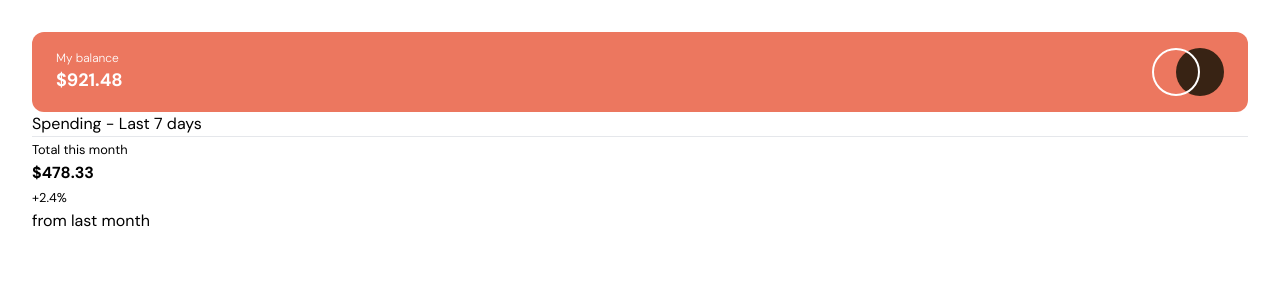
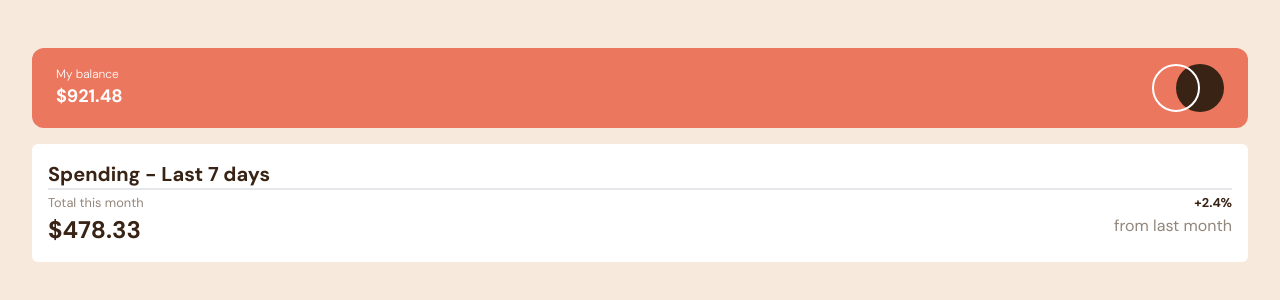
Before and after one commit to mmustaphak/mmustaphak-expenses-chart-component, a React (Vite) app: page / in a window 1280 px wide. Shown: the top 300 px of the page. Built offline with nearby package versions, Linux system fonts and the light colour scheme.

Commit message:
Added basic styling to the main component

```diff
--- a/src/App.jsx
+++ b/src/App.jsx
@@ -3,7 +3,7 @@ import Main from "./components/Main.jsx"
 
 export default function App() {
   return (
-    <div className="w-[95%] mt-8 mx-auto">
+    <div className="w-[95%] mt-12 mx-auto">
       <Header/>
       <Main/>
     </div>
--- a/src/components/Main.jsx
+++ b/src/components/Main.jsx
@@ -1,18 +1,20 @@
 const Main = ()=>{
     return(
-        <main>
-            <h2>Spending - Last 7 days</h2>
+        <main className="mt-4 py-4 px-4 rounded-md bg-white text-dark-brown">
+            <h2 className="font-bold text-xl">Spending - Last 7 days</h2>
             <div>
 
             </div>
-            <hr />
-            <div>
-                <p><small>Total this month</small></p>
-                <strong>$478.33</strong>
-            </div>
-            <div>
-                <p><small>+2.4%</small></p>
-                <p>from last month</p>
+            <hr className="border" />
+            <div className="flex justify-between">
+                <div>
+                    <p className="text-medium-brown"><small>Total this month</small></p>
+                    <strong className="text-2xl">$478.33</strong>
+                </div>
+                <div>
+                    <p className="font-bold text-end"><small>+2.4%</small></p>
+                    <p className="text-medium-brown">from last month</p>
+                </div>
             </div>
         </main>
     )
--- a/src/index.css
+++ b/src/index.css
@@ -11,7 +11,8 @@
     --cream: 27deg 66% 92%;
     --pale-orange: 33deg 100% 98%
   }
-  html{
-    min-height: 100vh;
+  body{
+    height: 100vh;
+    background-color: hsl(27, 66%, 92%);
   }
 }
```
